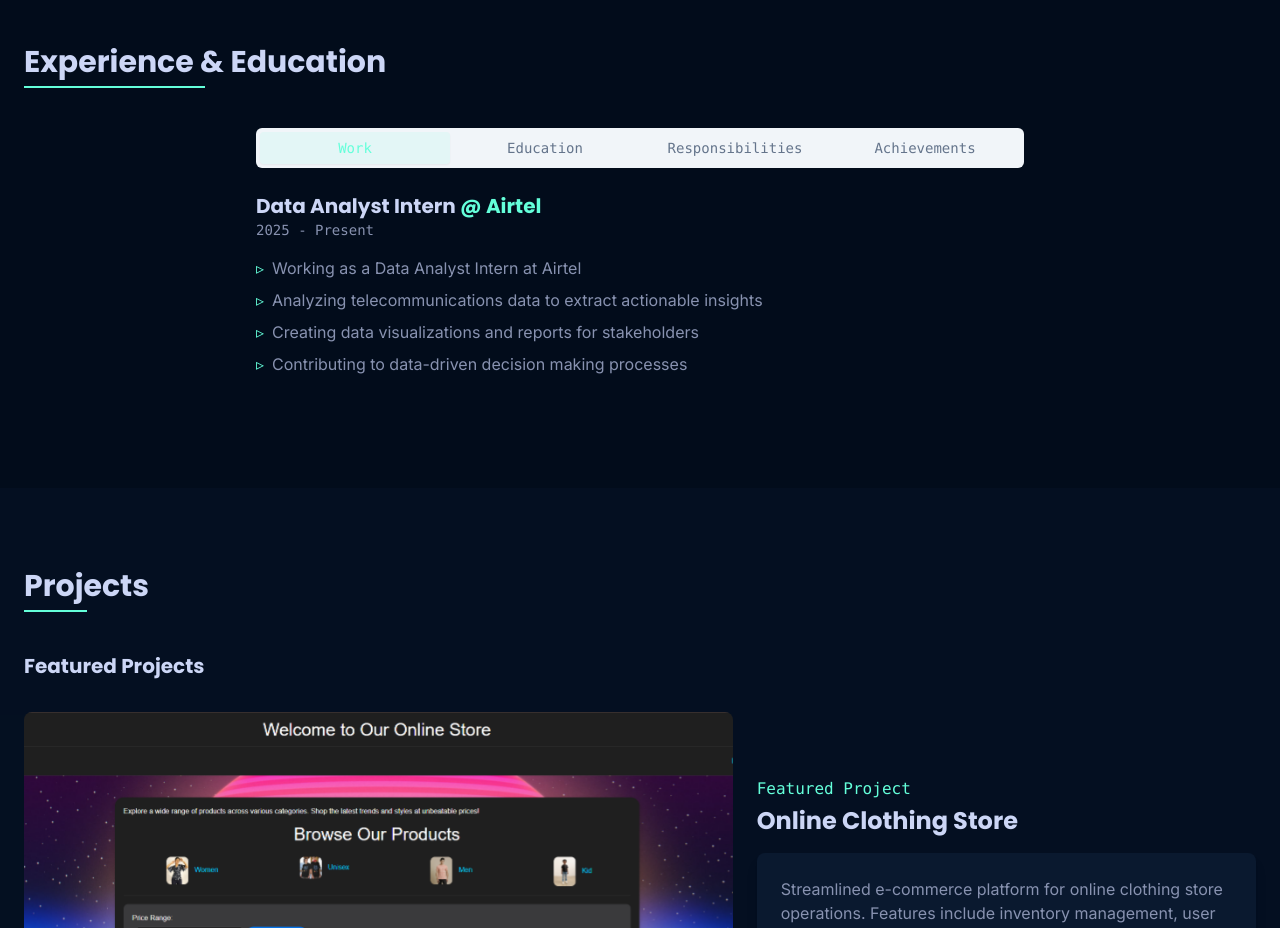
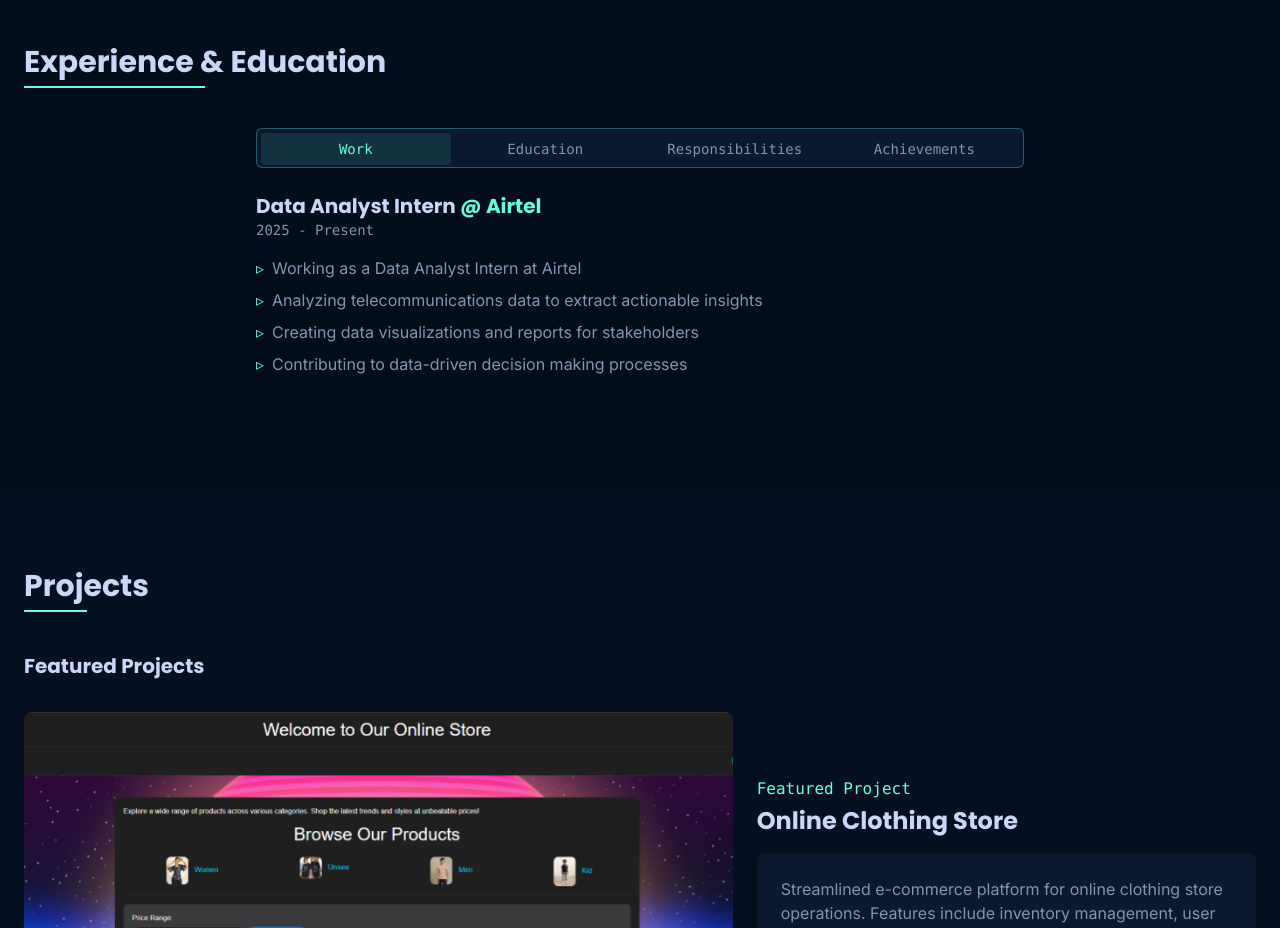
Before and after one commit to caaravind1/portfolio-website, a React (Vite) app: page / in a window 1280 px wide. Shown: the part 2080-3008 px from the top of the page. Built offline with nearby package versions, Linux system fonts and the light colour scheme.

Commit message:
Fix: Improve visibility of tabs
Change the color of the tabs to improve visibility.

```diff
--- a/src/components/Experience.tsx
+++ b/src/components/Experience.tsx
@@ -104,12 +104,12 @@ const Experience = () => {
     <Section id="experience" title="Experience & Education">
       <div className="max-w-3xl mx-auto">
         <Tabs defaultValue="work">
-          <TabsList className="grid grid-cols-4 mb-6">
+          <TabsList className="grid grid-cols-4 mb-6 bg-portfolio-navy border border-portfolio-teal/30">
             {experienceCategories.map((expCategory, index) => (
               <TabsTrigger
                 key={index}
                 value={expCategory.category}
-                className="data-[state=active]:bg-portfolio-teal/10 data-[state=active]:text-portfolio-teal font-mono"
+                className="data-[state=active]:bg-portfolio-teal/10 data-[state=active]:text-portfolio-teal text-portfolio-slate hover:text-portfolio-light font-mono"
               >
                 {expCategory.label}
               </TabsTrigger>
```
